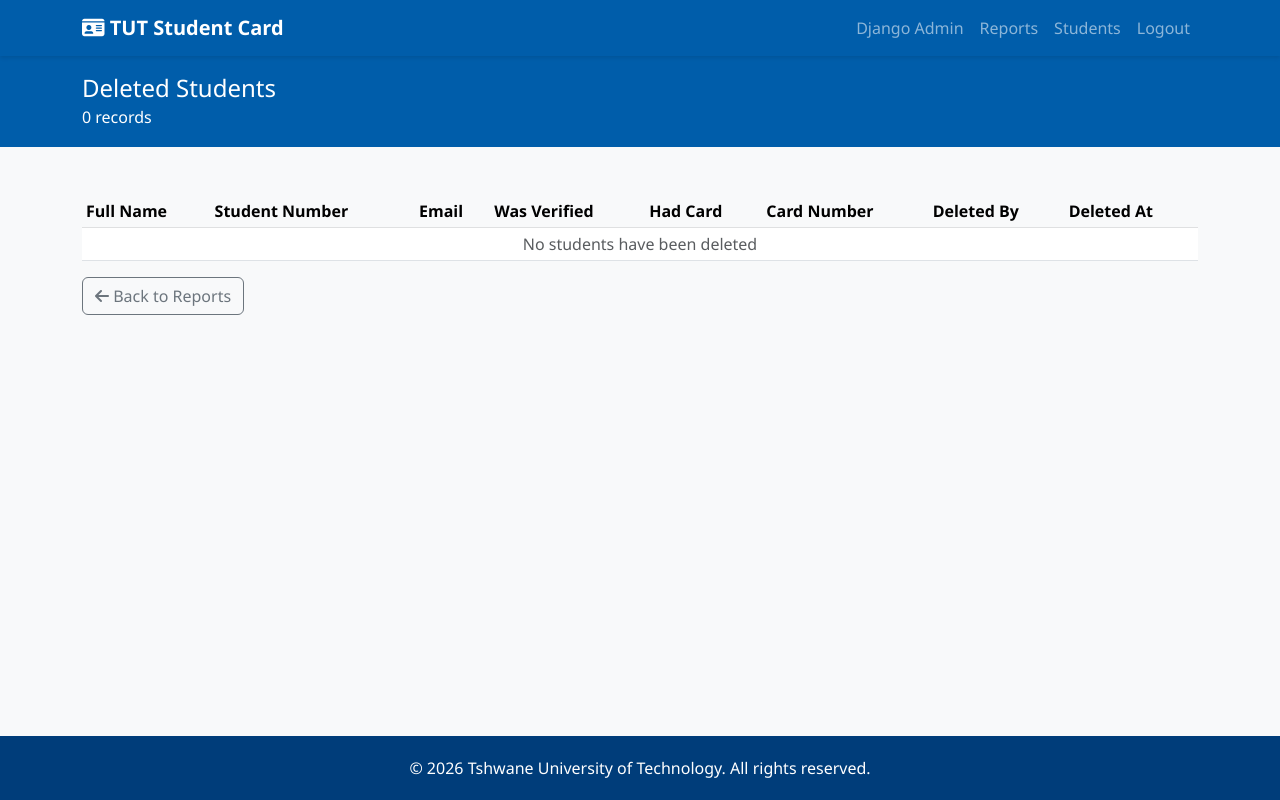
After one commit to 220404773/tut-digital-student-card, a Django app: page /cards/reports/deleted-students/ in a window 1280 px wide. The commit adds this page. Run offline with Django 4.2, Linux system fonts and the light colour scheme; the visitor is signed in with stand-in values (Sample User, id 1); data comes from the database, SQL or seed files in the repository.

Commit message:
Add deleted-student report and an idle session timeout with extend prompt
Deleted students: deleting a StudentUser cascades away their card,
activity log, and metrics with it - there was no way to see a student
ever existed afterward. Added DeletedStudentLog, written explicitly by
StudentUserAdmin.delete_model()/delete_queryset() (the only two places
a student is ever deleted here) rather than a signal, so "who deleted
this" is captured reliably from the admin request. New staff report at
/cards/reports/deleted-students/, plus a dashboard tile.

Idle session timeout: SESSION_COOKIE_AGE=20min (configurable via env)
with SESSION_SAVE_EVERY_REQUEST=True, making it a rolling idle timeout
rather than a fixed one - the clock only runs out after real inactivity.
A client-side warning modal appears 2 minutes before expiry with a
"Stay signed in" button that hits a lightweight /accounts/session-keepalive/
endpoint and restarts the client timers from the fresh expiry, matching
the industry-standard warn-then-extend pattern. No action taken before
the timer runs out redirects to logout with an inactivity message.

```diff
--- a/accounts/models.py
+++ b/accounts/models.py
@@ -42,3 +42,31 @@ class StudentUser(AbstractUser):
 
     def get_full_name_display(self):
         return f"{self.first_name} {self.last_name}"
+
+
+class DeletedStudentLog(models.Model):
+    """Snapshot of a student's identifying info, captured at the moment
+    they're deleted from Django admin. Deleting a StudentUser cascades and
+    removes their StudentCard/CardActivity/metrics rows too - without this,
+    there would be no record a student ever existed once that happens.
+    Written explicitly by StudentUserAdmin.delete_model()/delete_queryset()
+    (the only two places a student is ever deleted in this app), not by a
+    signal, so "who deleted this" is captured reliably from the admin
+    request rather than guessed at.
+    """
+    student_number = models.CharField(max_length=20)
+    full_name = models.CharField(max_length=255)
+    email = models.EmailField()
+    was_verified = models.BooleanField()
+    had_card = models.BooleanField()
+    card_number = models.CharField(max_length=20, blank=True, default='')
+    deleted_at = models.DateTimeField(auto_now_add=True)
+    deleted_by = models.ForeignKey(
+        StudentUser, null=True, blank=True, on_delete=models.SET_NULL, related_name='+'
+    )
+
+    class Meta:
+        ordering = ['-deleted_at']
+
+    def __str__(self):
+        return f"{self.full_name} ({self.student_number}) - deleted {self.deleted_at}"
--- a/accounts/urls.py
+++ b/accounts/urls.py
@@ -17,6 +17,7 @@ urlpatterns = [
     path('signup/preview-proof/', views.preview_registration_proof, name='preview_registration_proof'),
     path('login/', views.login_view, name='login'),
     path('logout/', views.logout_view, name='logout'),
+    path('session-keepalive/', views.session_keepalive, name='session_keepalive'),
     path('profile/', views.profile, name='profile'),
     path('search/', views.user_search, name='user_search'),
     path('student/<int:student_id>/', views.student_detail, name='student_detail'),
--- /dev/null
+++ b/cards/templates/cards/report_deleted_students.html
@@ -0,0 +1,59 @@
+{% extends 'base.html' %}
+
+{% block title %}Deleted Students - Admin{% endblock %}
+
+{% block content %}
+<div class="page-header">
+    <div class="container">
+        <h1>Deleted Students</h1>
+        <p class="lead">{{ deleted|length }} record{{ deleted|length|pluralize }}</p>
+    </div>
+</div>
+
+<div class="container my-5">
+    <div class="table-responsive">
+        <table class="table table-hover table-sm">
+            <thead class="table-light">
+                <tr>
+                    <th>Full Name</th>
+                    <th>Student Number</th>
+                    <th>Email</th>
+                    <th>Was Verified</th>
+                    <th>Had Card</th>
+                    <th>Card Number</th>
+                    <th>Deleted By</th>
+                    <th>Deleted At</th>
+                </tr>
+            </thead>
+            <tbody>
+                {% for entry in deleted %}
+                    <tr>
+                        <td>{{ entry.full_name }}</td>
+                        <td>{{ entry.student_number }}</td>
+                        <td>{{ entry.email }}</td>
+                        <td>
+                            {% if entry.was_verified %}
+                                <span class="badge bg-success">Verified</span>
+                            {% else %}
+                                <span class="badge bg-warning">Pending</span>
+                            {% endif %}
+                        </td>
+                        <td>{{ entry.had_card|yesno:"Yes,No" }}</td>
+                        <td>{{ entry.card_number|default:"-" }}</td>
+                        <td>{{ entry.deleted_by.get_full_name_display|default:"-" }}</td>
+                        <td>{{ entry.deleted_at|date:"Y-m-d H:i:s" }}</td>
+                    </tr>
+                {% empty %}
+                    <tr>
+                        <td colspan="8" class="text-center text-muted">No students have been deleted</td>
+                    </tr>
+                {% endfor %}
+            </tbody>
+        </table>
+    </div>
+
+    <a href="{% url 'performance_dashboard' %}" class="btn btn-outline-secondary">
+        <i class="fas fa-arrow-left"></i> Back to Reports
+    </a>
+</div>
+{% endblock %}
--- a/cards/urls.py
+++ b/cards/urls.py
@@ -14,6 +14,7 @@ urlpatterns = [
     path('reports/email-confirmation/', views.report_email_confirmation, name='report_email_confirmation'),
     path('reports/ocr/', views.report_ocr, name='report_ocr'),
     path('reports/card-activity/', views.report_card_activity, name='report_card_activity'),
+    path('reports/deleted-students/', views.report_deleted_students, name='report_deleted_students'),
     path('reports/visits/', views.report_visits, name='report_visits'),
     path('reports/visitors/', views.report_visit_users, name='report_visit_users'),
     path('reports/visitors/<int:user_id>/', views.report_user_visits, name='report_user_visits'),
--- a/cards/views.py
+++ b/cards/views.py
@@ -8,7 +8,7 @@ from django.http import FileResponse, HttpResponse, JsonResponse
 from django.db.models import Avg, Max, Min, Count, Q, F, ExpressionWrapper, DurationField
 from django.utils import timezone
 from datetime import timedelta
-from accounts.models import StudentUser
+from accounts.models import StudentUser, DeletedStudentLog
 from .models import StudentCard, CardActivity, SignupMetrics, OCRMetrics, PageVisit
 from .utils import get_card_display_data, build_card_verification_url
 from .google_wallet import build_google_wallet_save_url
@@ -288,6 +288,7 @@ def performance_dashboard(request):
         # took the action, not how many cards currently sit in that state.
         'revoked_count': CardActivity.objects.filter(activity_type='revoked').count(),
         'reissued_count': CardActivity.objects.filter(activity_type='reissued').count(),
+        'deleted_students_count': DeletedStudentLog.objects.count(),
     }
 
     # Site traffic
@@ -413,6 +414,18 @@ def report_card_activity(request):
 
 
 @staff_member_required(login_url='login')
+def report_deleted_students(request):
+    """Staff-facing record of every deleted student account. The row itself
+    is gone the moment StudentUserAdmin deletes it (cascades away the card,
+    activity log, everything) - this reads the snapshot captured at that
+    moment instead (see accounts/admin.py:_log_deletion)."""
+    deleted = DeletedStudentLog.objects.select_related('deleted_by').order_by('-deleted_at')
+    return render(request, 'cards/report_deleted_students.html', {
+        'deleted': deleted[:500],
+    })
+
+
+@staff_member_required(login_url='login')
 def report_visits(request):
     """Drill-down behind the Website Visits tile."""
     all_visits = PageVisit.objects.order_by('-timestamp')
--- a/templates/base.html
+++ b/templates/base.html
@@ -118,6 +118,24 @@
         {% block content %}{% endblock %}
     </main>
 
+    {% if user.is_authenticated %}
+        <div class="modal fade" id="idle-timeout-modal" tabindex="-1" aria-labelledby="idle-timeout-title" aria-hidden="true" data-bs-backdrop="static" data-bs-keyboard="false">
+            <div class="modal-dialog modal-dialog-centered">
+                <div class="modal-content">
+                    <div class="modal-header">
+                        <h5 class="modal-title" id="idle-timeout-title"><i class="fas fa-clock"></i> Still there?</h5>
+                    </div>
+                    <div class="modal-body">
+                        <p class="mb-0">You've been inactive for a while. For your account's security, you'll be signed out in <strong><span id="idle-timeout-countdown">120</span>s</strong> unless you stay signed in.</p>
+                    </div>
+                    <div class="modal-footer">
+                        <button type="button" class="btn btn-primary" id="idle-timeout-extend">Stay signed in</button>
+                    </div>
+                </div>
+            </div>
+        </div>
+    {% endif %}
+
     <!-- Footer -->
     <footer class="mt-5" style="flex-shrink: 0;">
         <div class="container text-center">
@@ -204,5 +222,67 @@
             });
         }
     </script>
+
+    {% if user.is_authenticated %}
+    <script>
+        (function () {
+            // How long (seconds) is actually left on the session right now -
+            // SESSION_SAVE_EVERY_REQUEST means this number is fresh as of
+            // this page load, not counted from login time.
+            var expiresIn = {{ request.session.get_expiry_age }};
+            var warningLead = 120; // show the "still there?" modal 2 minutes before expiry
+            var warnTimer, logoutTimer, countdownTimer;
+            var modalEl = document.getElementById('idle-timeout-modal');
+            var countdownEl = document.getElementById('idle-timeout-countdown');
+            var extendBtn = document.getElementById('idle-timeout-extend');
+            var modal = modalEl ? new bootstrap.Modal(modalEl) : null;
+
+            function clearTimers() {
+                clearTimeout(warnTimer);
+                clearTimeout(logoutTimer);
+                clearInterval(countdownTimer);
+            }
+
+            function scheduleTimers(seconds) {
+                clearTimers();
+                var warnIn = Math.max(0, (seconds - warningLead)) * 1000;
+                warnTimer = setTimeout(showWarning, warnIn);
+                logoutTimer = setTimeout(forceLogout, seconds * 1000);
+            }
+
+            function showWarning() {
+                if (!modal) return;
+                var remaining = warningLead;
+                countdownEl.textContent = remaining;
+                modal.show();
+                countdownTimer = setInterval(function () {
+                    remaining -= 1;
+                    countdownEl.textContent = Math.max(0, remaining);
+                    if (remaining <= 0) {
+                        clearInterval(countdownTimer);
+                    }
+                }, 1000);
+            }
+
+            function forceLogout() {
+                window.location.href = "{% url 'logout' %}?reason=idle";
+            }
+
+            if (extendBtn) {
+                extendBtn.addEventListener('click', function () {
+                    fetch("{% url 'session_keepalive' %}", { credentials: 'same-origin' })
+                        .then(function (response) { return response.json(); })
+                        .then(function (data) {
+                            if (modal) modal.hide();
+                            scheduleTimers(data.expires_in);
+                        })
+                        .catch(forceLogout);
+                });
+            }
+
+            scheduleTimers(expiresIn);
+        })();
+    </script>
+    {% endif %}
 </body>
 </html>
```
Also changed, not shown: accounts/admin.py (+25 -1 lines), accounts/views.py (+18 -2 lines), cards/templates/cards/performance_dashboard.html (+11 -0 lines), tut_student_card/settings.py (+11 -0 lines), accounts/migrations/0005_deletedstudentlog.py (added).
